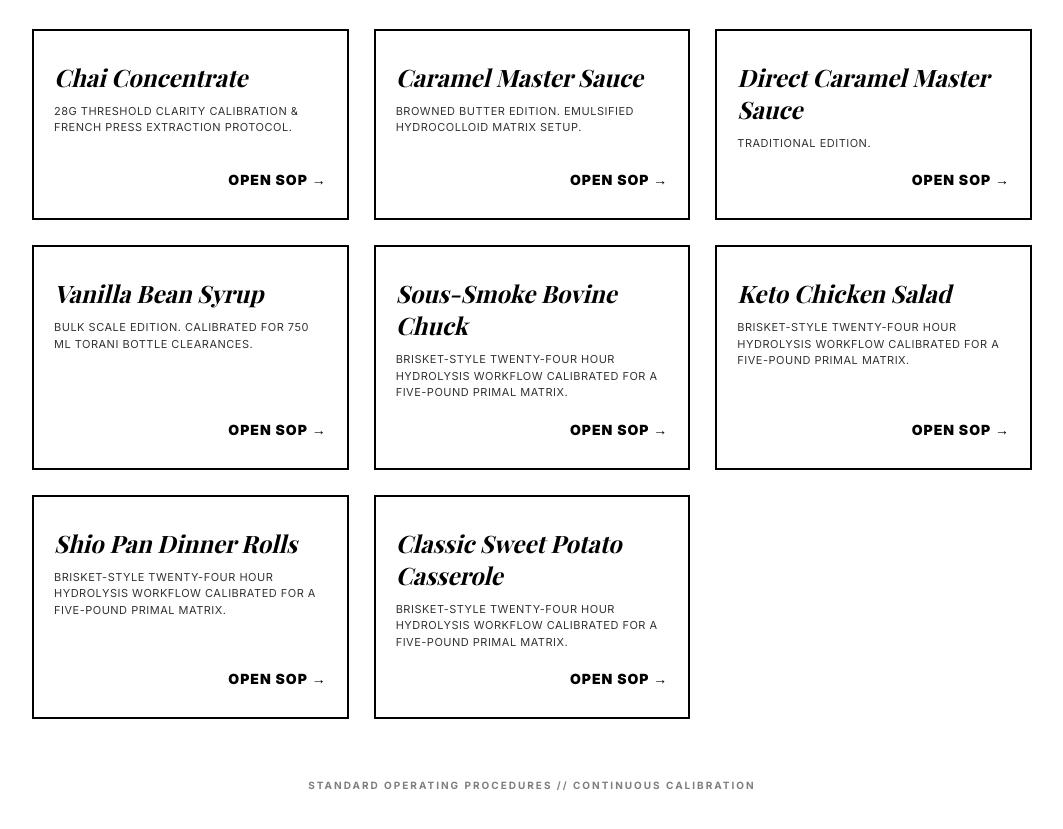
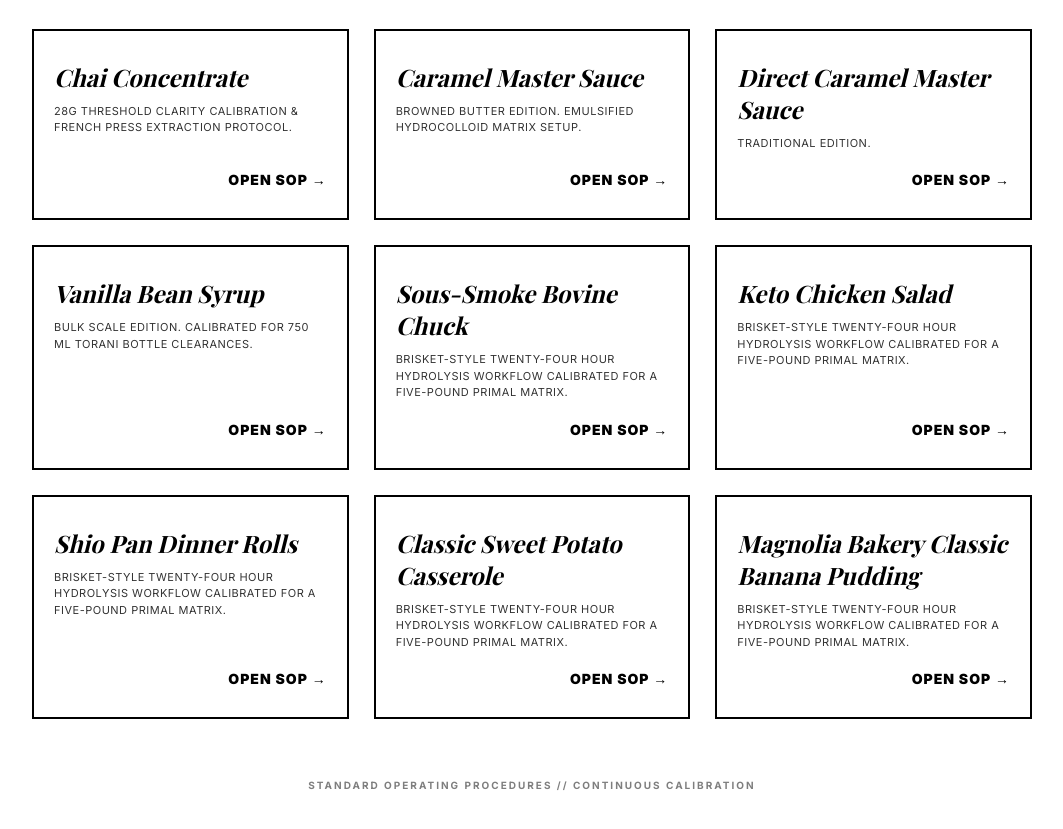
Before and after one commit to inoeuknow/coffeebar, a plain HTML site: page index.html in a window 1280 px wide. Shown: the part 141-970 px from the top of the page, without its empty margins (108-1171 px from the left). Drawn offline with nearby package versions, Linux system fonts and the light colour scheme; a web font is replaced by a local one.

Commit message:
Update index.html

```diff
--- a/index.html
+++ b/index.html
@@ -190,6 +190,14 @@
             <div class="arrow">Open SOP →</div>
         </a>
 
+        <!-- BOVINE CHUCK CARD -->
+        <a href="noe_good_food_standard_classic_banana_pudding.html" class="menu-card">
+            <div>
+                <h2>Magnolia Bakery Classic Banana Pudding</h2>
+                <p>Brisket-style twenty-four hour hydrolysis workflow calibrated for a five-pound primal matrix.</p>
+            </div>
+            <div class="arrow">Open SOP →</div>
+        </a>
     </div>
 
     <footer>
```
